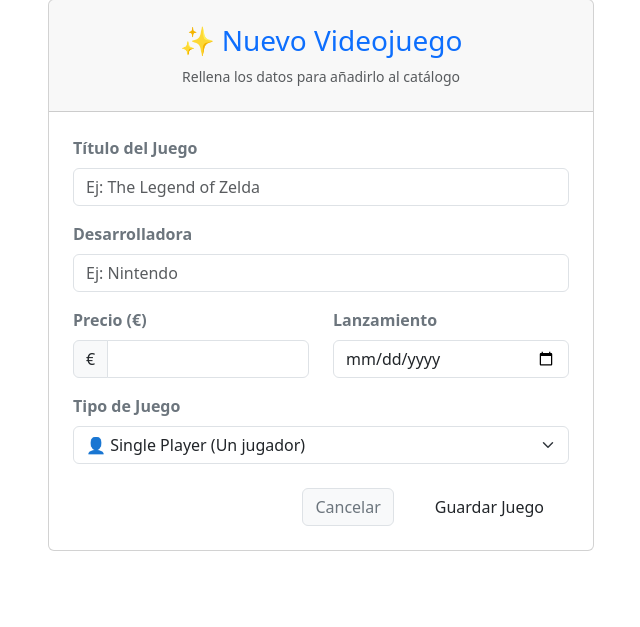
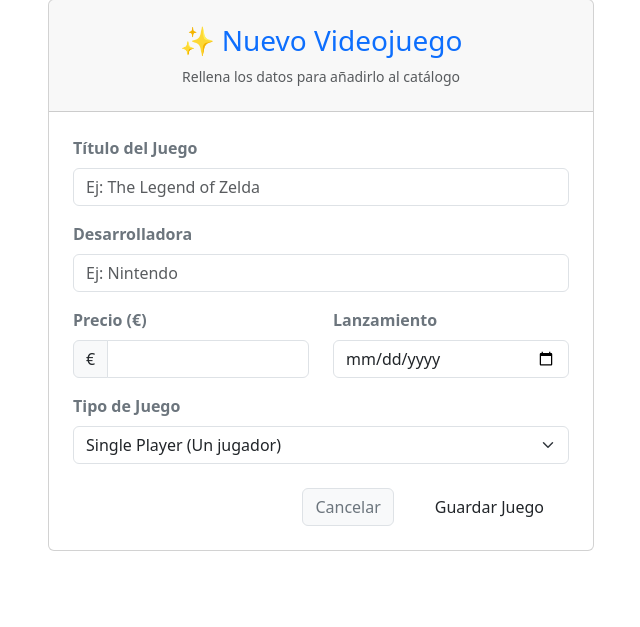
Before and after one commit to Badr-afk/proyecto_crud, a PHP site: page /index.php?action=create in a window 1280 px wide. Shown: the part 49-676 px from the top of the page, without its empty margins (319-959 px from the left). Run offline with PHP 8.4, Linux system fonts and the light colour scheme; the visitor is signed in with stand-in values (Sample User, id 1).

Commit message:
Actualizacion

```diff
--- a/views/create.php
+++ b/views/create.php
@@ -54,8 +54,8 @@ if (!defined('SECURE_ACCESS')) {
                             <div class="mb-4">
                                 <label class="form-label fw-bold text-secondary">Tipo de Juego</label>
                                 <select name="es_multijugador" class="form-select">
-                                    <option value="0">👤 Single Player (Un jugador)</option>
-                                    <option value="1">👥 Multiplayer (Multijugador)</option>
+                                    <option value="0"> Single Player (Un jugador)</option>
+                                    <option value="1"> Multiplayer (Multijugador)</option>
                                 </select>
                             </div>
 
--- a/views/edit.php
+++ b/views/edit.php
@@ -20,7 +20,7 @@ if (!defined('SECURE_ACCESS')) {
 
                 <div class="card">
                     <div class="card-header text-center pt-4">
-                        <h3 class="mb-0 text-primary">✏️ Editar Videojuego</h3>
+                        <h3 class="mb-0 text-primary"> Editar Videojuego</h3>
                         <p class="text-muted small mt-2">Modificando: <strong><?php echo $juego['titulo']; ?></strong></p>
                     </div>
 
```
Also changed, not shown: Readme.md.
